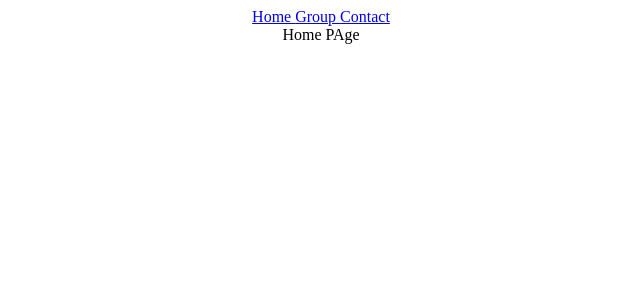
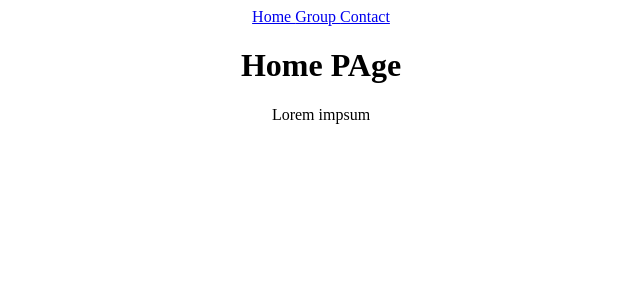
Before and after one commit to mauzss/react-2022-group-06, a React (Create React App) app: page / in a window 1280 px wide. Shown: the top 300 px of the page, without its empty margins (319-959 px from the left). Built offline with nearby package versions, Linux system fonts and the light colour scheme.

Commit message:
Modificaciones Basucas de Group.js and Home.js

```diff
--- a/src/Pages/Group.js
+++ b/src/Pages/Group.js
@@ -2,7 +2,10 @@ import React from 'react';
 
 const Group = () => {
   return (
-    <div>Group</div>
+    <div>
+      <h1>GROUP</h1>
+      <p>Lorem impsum</p>
+    </div>
   )
 }
 
--- a/src/Pages/Home.js
+++ b/src/Pages/Home.js
@@ -2,7 +2,10 @@ import React from 'react';
 
 const Home = () => {
   return (
-    <div>Home PAge</div>
+    <div>
+      <h1>Home PAge</h1>
+      <p>Lorem impsum</p>
+    </div>
   )
 }
 
```
